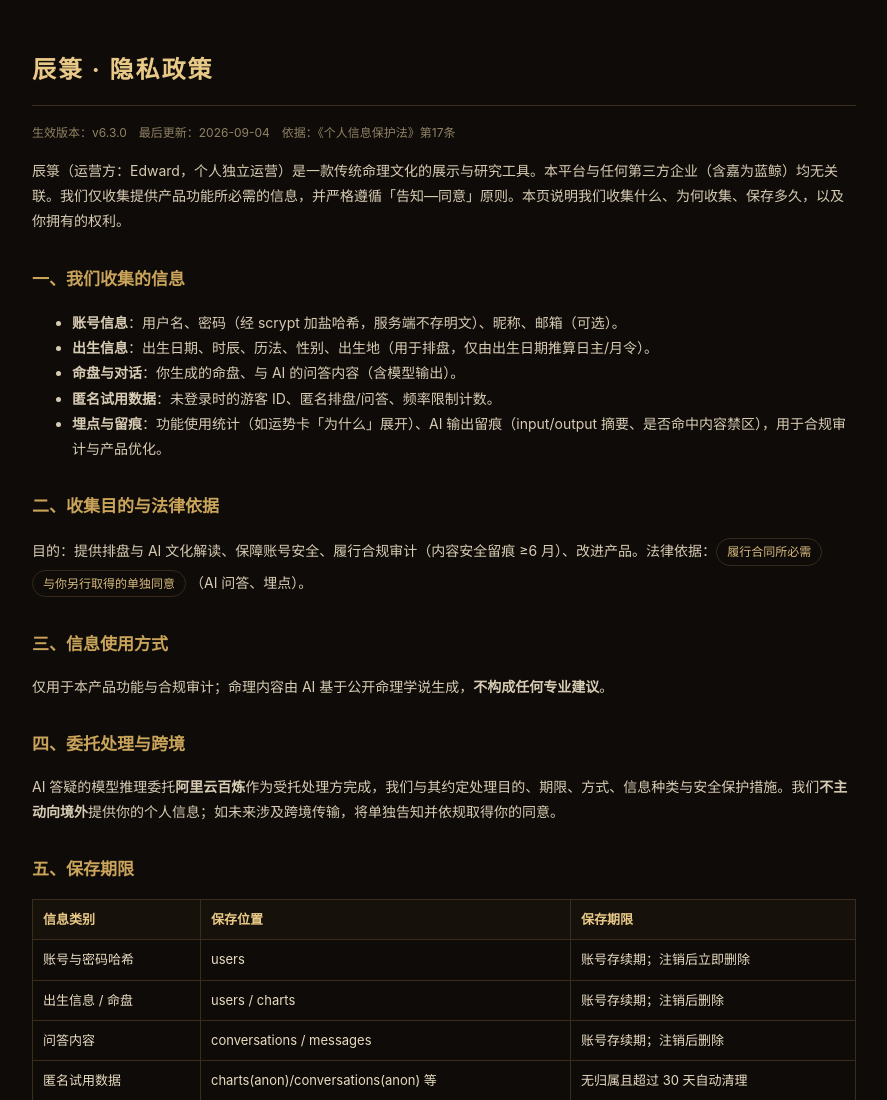
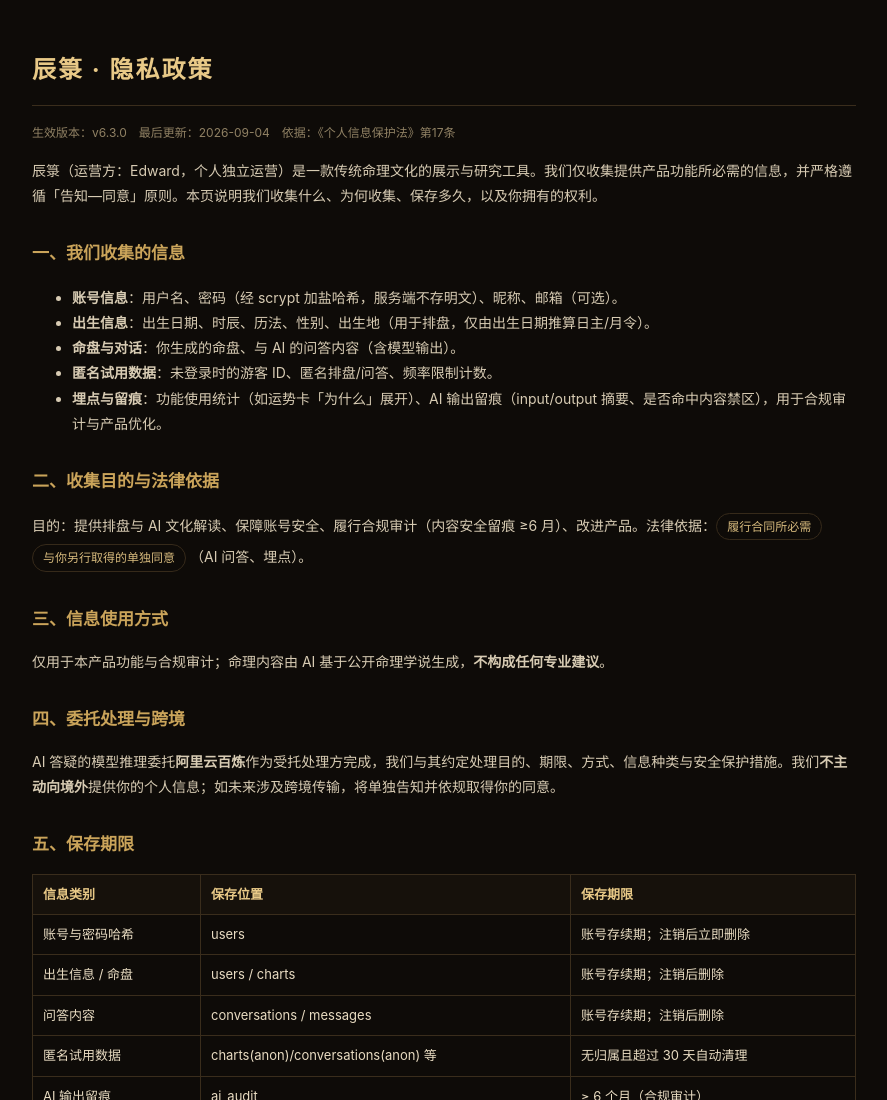
Before and after one commit to devops-huang/Chronik, a website: page public/privacy.html in a window 1280 px wide. Shown: the top 1100 px of the page, without its empty margins (196-1083 px from the left). Drawn offline with Linux system fonts and the light colour scheme.

Commit message:
docs(privacy): 移除所有「嘉为/蓝鲸」相关表述，停止专门声明第三方企业关联（用户无需知晓）

```diff
--- a/public/privacy.html
+++ b/public/privacy.html
@@ -27,7 +27,7 @@
   <h1>辰箓 · 隐私政策</h1>
   <p class="meta">生效版本：v6.3.0　最后更新：2026-09-04　依据：《个人信息保护法》第17条</p>
 
-  <p>辰箓（运营方：Edward，个人独立运营）是一款传统命理文化的展示与研究工具。本平台与任何第三方企业（含嘉为蓝鲸）均无关联。我们仅收集提供产品功能所必需的信息，并严格遵循「告知—同意」原则。本页说明我们收集什么、为何收集、保存多久，以及你拥有的权利。</p>
+  <p>辰箓（运营方：Edward，个人独立运营）是一款传统命理文化的展示与研究工具。我们仅收集提供产品功能所必需的信息，并严格遵循「告知—同意」原则。本页说明我们收集什么、为何收集、保存多久，以及你拥有的权利。</p>
 
   <h2>一、我们收集的信息</h2>
   <ul>
```
